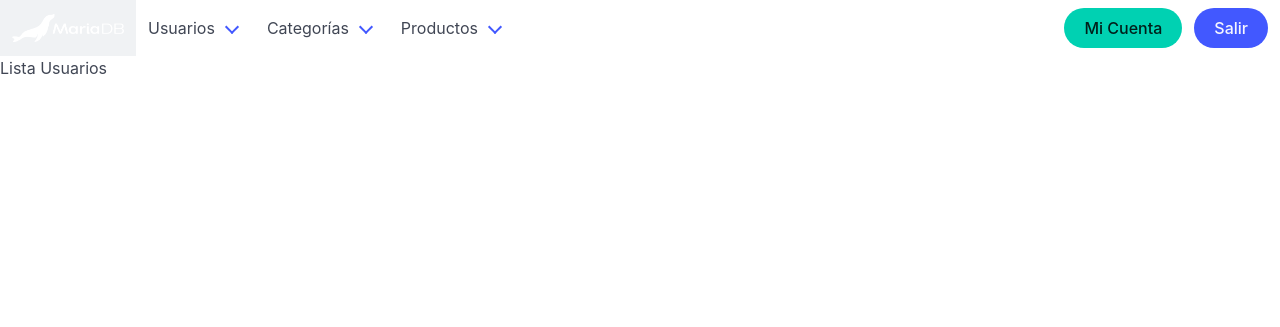
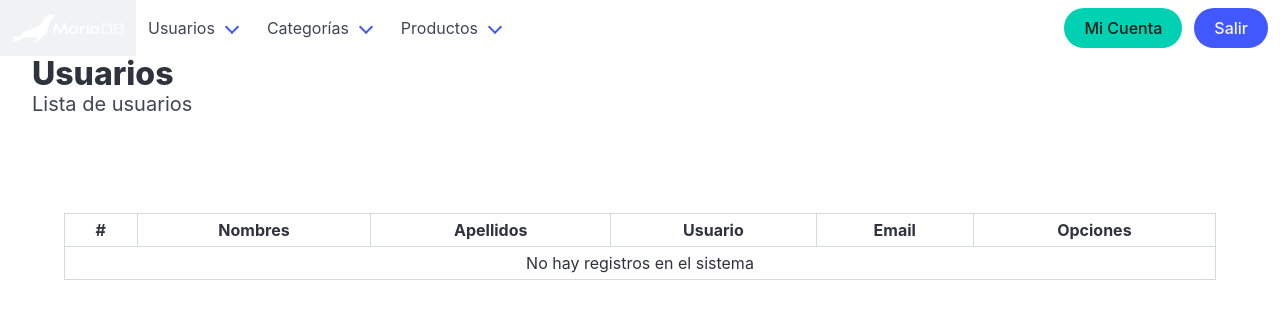
Before and after one commit to jhernandez59/inventario, a PHP site: page /index.php?vista=user_list in a window 1280 px wide. Shown: the top 327 px of the page. Run offline with PHP 8.4, Linux system fonts and the light colour scheme; the visitor is signed in with stand-in values (Sample User, id 1); tables that the repository leaves empty or names only in its code hold one stand-in row (values such as "Sample post").

Commit message:
listo control de páginas de usuarios

```diff
--- a/index.php
+++ b/index.php
@@ -15,6 +15,14 @@
   }
 
   if (file_exists('./vistas/' . $_GET['vista'] . '.php') && $_GET['vista'] != '404' && $_GET['vista'] != 'login') {
+
+    # Cerrar session #
+    if ((!isset($_SESSION['id']) || $_SESSION['id'] == '')
+      || (!isset($_SESSION['usuario']) || $_SESSION['usuario'] == '')
+    ) {
+      include './vistas/logout.php';
+      exit();
+    }
 
     include './inc/navbar.php';
     include './vistas/' . $_GET['vista'] . '.php';
--- /dev/null
+++ b/php/usuario_lista.php
@@ -0,0 +1,120 @@
+<?php
+
+$inicio = ($pagina > 0) ? ($pagina * $registros) - $registros : 0;
+$tabla  = "";
+
+if (isset($busqueda) && $busqueda != "") {
+
+  $sql = "SELECT * FROM usuario WHERE ((usuario_id != '" . $_SESSION['id'] . "')
+    AND (usuario_nombre LIKE '%$busqueda%'
+    OR usuario_apellido LIKE '%$busqueda%'
+    OR usuario_usuario LIKE '%$busqueda%'
+    OR usuario_email LIKE '%$busqueda%'))
+    ORDER BY usuario_nombre ASC LIMIT $inicio, $registros";
+
+  $sql_total = "SELECT COUNT(usuario_id) as total FROM usuario
+      WHERE ((usuario_id != '" . $_SESSION['id'] . "')
+      AND (usuario_nombre LIKE '%$busqueda%'
+      OR usuario_apellido LIKE '%$busqueda%'
+      OR usuario_usuario LIKE '%$busqueda%'
+      OR usuario_email LIKE '%$busqueda%'))";
+} else {
+
+  $sql = "SELECT * FROM usuario WHERE usuario_id != '" . $_SESSION['id'] . "'
+    ORDER BY usuario_nombre ASC LIMIT $inicio, $registros";
+
+  $sql_total = "SELECT COUNT(usuario_id) as total FROM usuario
+      WHERE usuario_id != '" . $_SESSION['id'] . "' ";
+}
+
+$conexion = conexion();
+
+$datos = $conexion->query($sql);
+$datos = $datos->fetchAll(PDO::FETCH_ASSOC);
+
+$total = $conexion->query($sql_total);
+$total = (int) $total->fetch()['total'];
+
+$total_paginas = ceil($total / $registros);
+
+$tabla  .= '
+<div class="table-container">
+    <table class="table is-bordered is-striped is-narrow is-hoverable is-fullwidth">
+      <thead>
+        <tr>
+          <th class="has-text-centered">#</th>
+          <th class="has-text-centered">Nombres</th>
+          <th class="has-text-centered">Apellidos</th>
+          <th class="has-text-centered">Usuario</th>
+          <th class="has-text-centered">Email</th>
+          <th class="has-text-centered" colspan="2">Opciones</th>
+        </tr>
+      </thead>
+      <tbody>
+';
+
+if ($total >= 1 && $pagina <= $total_paginas) {
+
+  $contador = $inicio + 1;
+  $pag_inicio = $inicio + 1;
+
+  foreach ($datos as $rows) {
+
+    $tabla .= '
+      <tr>
+        <td class="has-text-centered">' . $contador . '</td>
+        <td class="has-text-left">' . $rows['usuario_nombre'] . '</td>
+        <td class="has-text-left">' . $rows['usuario_apellido'] . '</td>
+        <td class="has-text-left">' . $rows['usuario_usuario'] . '</td>
+        <td class="has-text-left">' . $rows['usuario_email'] . '</td>
+        <td>
+          <a href="index.php?view=user_update&user_id_up=' . $rows['usuario_id'] . '" class="button is-success is-rounded is-small">Actualizar</a>
+        </td>
+        <td>
+          <a href="' . $url . $pagina . '&user_id_del=' . $rows['usuario_id'] . '" class="button is-danger is-rounded is-small">Eliminar</a>
+        </td>
+      </tr>
+    ';
+    $contador++;
+  }
+
+  $pag_final = $contador - 1;
+} else {
+  if ($total >= 1) {
+    $tabla .= '
+        <tr class="has-text-centered">
+          <td colspan="7">
+            <a href="' . $url . '1" class="button is-link is-rounded is-small mt-4 mb-4">
+              Haga clic acá para recargar el listado
+            </a>
+          </td>
+        </tr>
+        ';
+  } else {
+    $tabla .= '
+        <tr class="has-text-centered">
+          <td colspan="7">
+            No hay registros en el sistema
+          </td>
+        </tr>
+        ';
+  }
+}
+
+$tabla .= '</tbody></table></div>';
+
+if ($total >= 1 && $pagina <= $total_paginas) {
+  $tabla .= '
+  <p class="has-text-right">Mostrando usuarios <strong>' . $pag_inicio . '</strong>
+  al <strong>' . $pag_final . '</strong> de un <strong>total de ' . $total . '</strong></p>
+
+  ';
+}
+
+$conexion = null;
+echo $tabla;
+
+if ($total >= 1 && $pagina <= $total_paginas) {
+  // echo paginador_tablas($pagina, $total_paginas, $url, $num_botones);
+  echo paginador_tablas($pagina, $total_paginas, $url, 3);
+}
--- a/vistas/home.php
+++ b/vistas/home.php
@@ -1,5 +1,5 @@
 <div class="container is-fluid">
   <h1 class="title">Sistema de Inventario</h1>
-  <h2 class="subtitle">¡bienvenido usuario!</h2>
+  <h2 class="subtitle">¡Bienvenido <?php echo $_SESSION['nombre'] . " " . $_SESSION['apellido']; ?>!</h2>
 
 </div>
--- a/vistas/user_list.php
+++ b/vistas/user_list.php
@@ -1 +1,29 @@
-Lista Usuarios
+<div class="container is-fluid mb-6">
+  <h1 class="title">Usuarios</h1>
+  <h2 class="subtitle">Lista de usuarios</h2>
+</div>
+
+<div class="container pb-6 pt-6">
+
+  <?php
+  require_once "./php/main.php";
+
+  # Paginador de tablas #
+  if (!isset($_GET['page'])) {
+    $pagina = 1;
+  } else {
+    $pagina = (int) $_GET['page'];
+    if ($pagina <= 1) {
+      $pagina = 1;
+    }
+  }
+
+  $pagina = limpiar_cadena($pagina);
+  $url = "index.php?vista=user_list&page=";
+  $registros = 3; // Registros por página
+  $busqueda = "";
+
+  require_once "./php/usuario_lista.php";
+  ?>
+
+</div>
```
